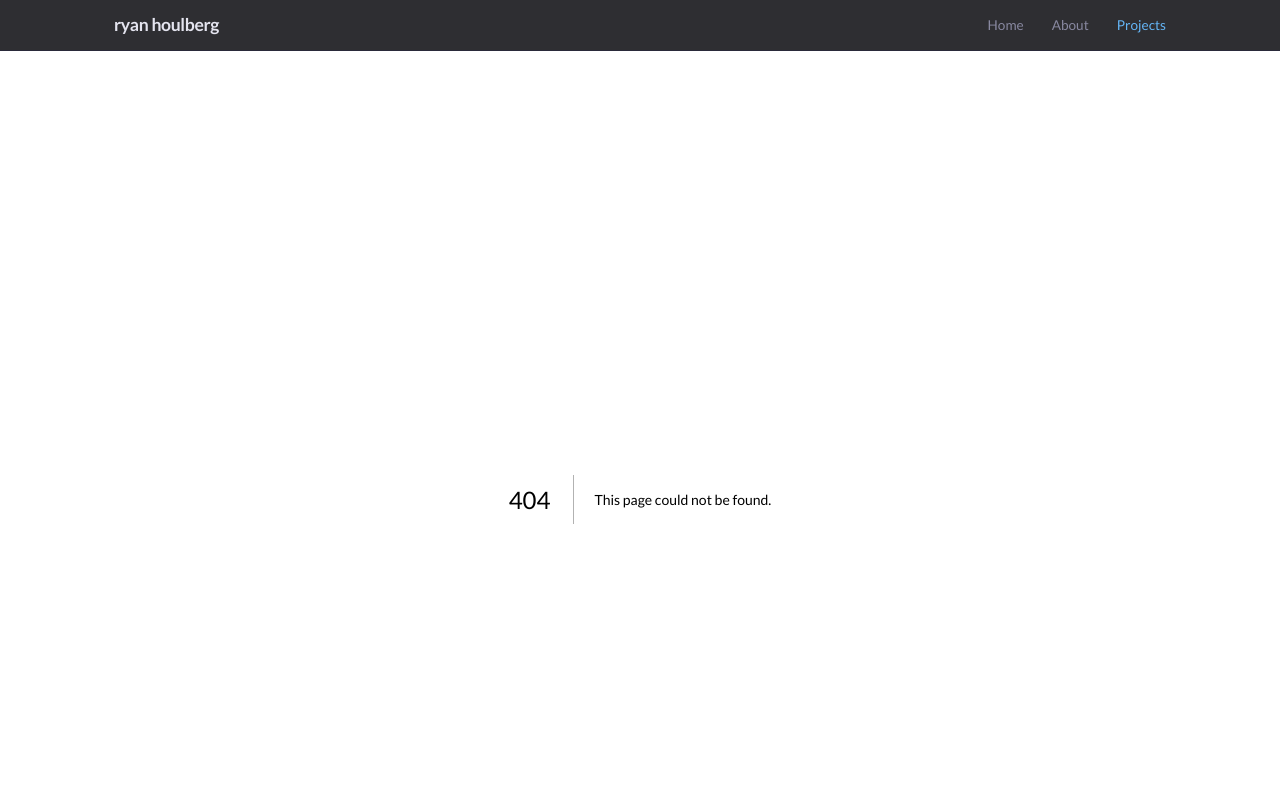
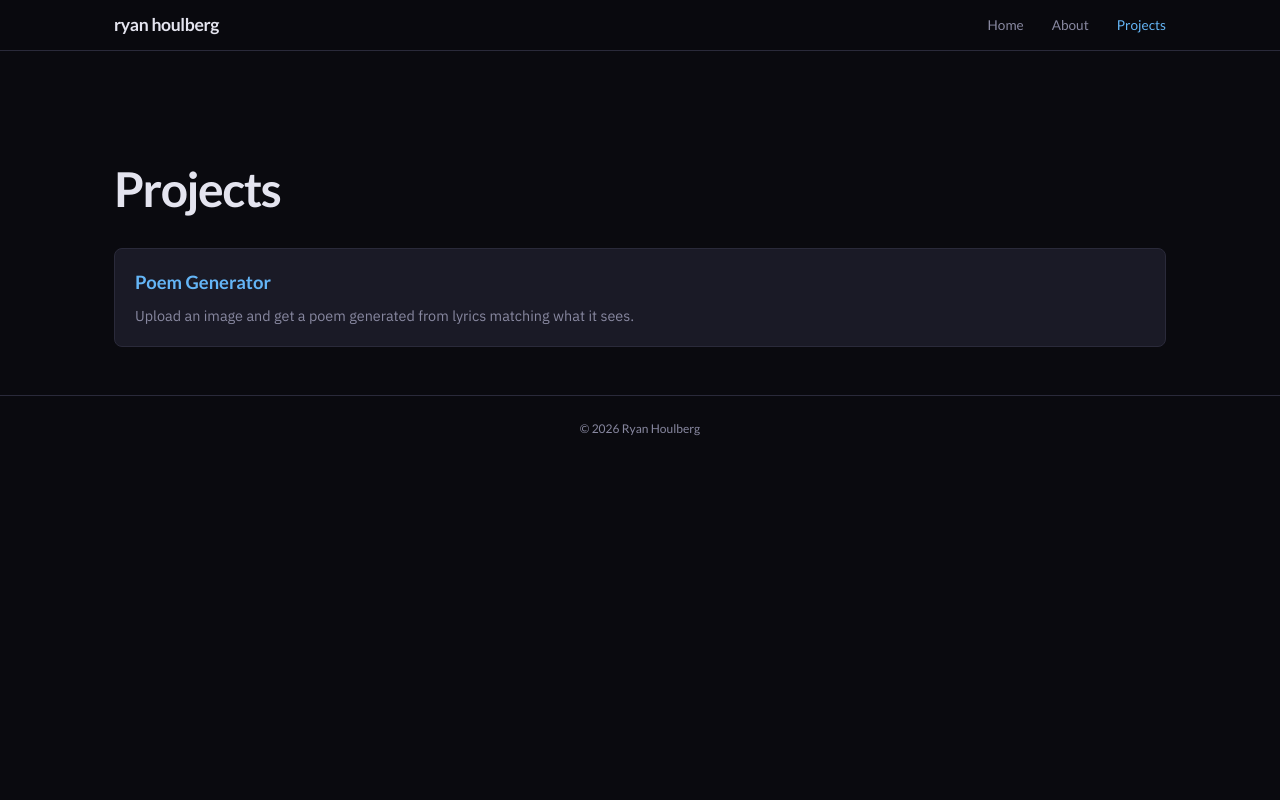
Before and after one commit to rho2-pdx/dev_site, a Next.js app: page /projects in a window 1280 px wide. Before the commit this address had no page. Shown: the top 800 px of the page. Built offline with nearby package versions, Linux system fonts and the light colour scheme.

Commit message:
projects page added, genius script updated, readme update

```diff
--- /dev/null
+++ b/app/projects/page.tsx
@@ -0,0 +1,47 @@
+export default function Projects() {
+  return (
+    <div style={{ paddingTop: "4rem" }}>
+      <h1
+        style={{
+          fontSize: "clamp(2rem, 4vw, 3rem)",
+          fontWeight: 700,
+          lineHeight: 1.1,
+          marginBottom: "2rem",
+          letterSpacing: "-0.03em",
+        }}
+      >
+        Projects
+      </h1>
+      <a
+        href="/projects/poem-generator"
+        style={{
+          display: "block",
+          padding: "1.25rem",
+          background: "var(--color-surface)",
+          border: "1px solid var(--color-border)",
+          borderRadius: "var(--radius-md)",
+          transition: "border-color 0.15s ease",
+        }}
+      >
+        <h2
+          style={{
+            fontSize: "1.15rem",
+            fontWeight: 600,
+            marginBottom: "0.5rem",
+          }}
+        >
+          Poem Generator
+        </h2>
+        <p
+          style={{
+            fontSize: "0.9rem",
+            color: "var(--color-text-muted)",
+          }}
+        >
+          Upload an image and get a poem generated from lyrics matching what it
+          sees.
+        </p>
+      </a>
+    </div>
+  );
+}
```
Also changed, not shown: projects/poem-generator/plan.txt (added), 2 other files (tests, documents, lock files or other folders).
